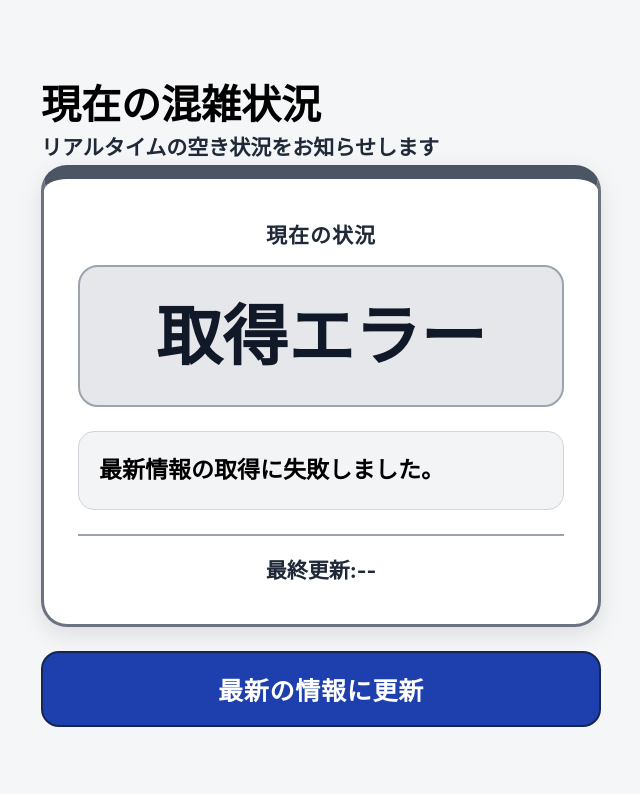
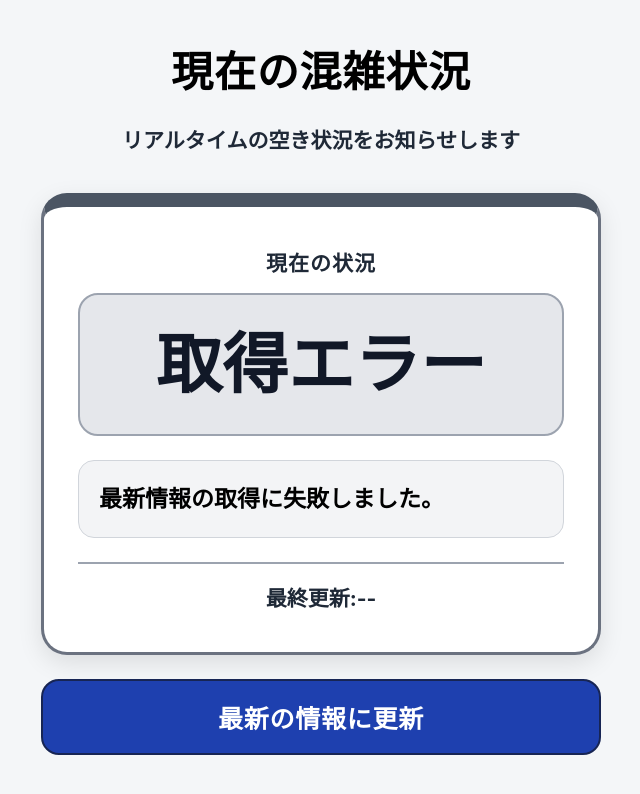
Before and after one commit to paperlog/crowd_status_announcement, a plain HTML site: page index.html in a window 1280 px wide. Shown: the whole page, without its empty margins (319-959 px from the left). Drawn offline with Linux system fonts and the light colour scheme; no server answers.

Commit message:
fix: タイポ間違い修正

```diff
--- a/index.html
+++ b/index.html
@@ -2,13 +2,13 @@
 <html lang="ja">
   <head>
     <meta charset="UTF-8">
-    <meta name="viewpoint" content="width=device-width, initial-scale=1.0">
+    <meta name="viewport" content="width=device-width, initial-scale=1.0">
     <title>現在の混雑状況</title>
     <link rel="stylesheet" href="style.css">
   </head>
   <body>
     <main class="container">
-      <header class="haeder">
+      <header class="header">
 	<h1>現在の混雑状況</h1>
 	<p class="subtitle">リアルタイムの空き状況をお知らせします</p>
       </header>
```
